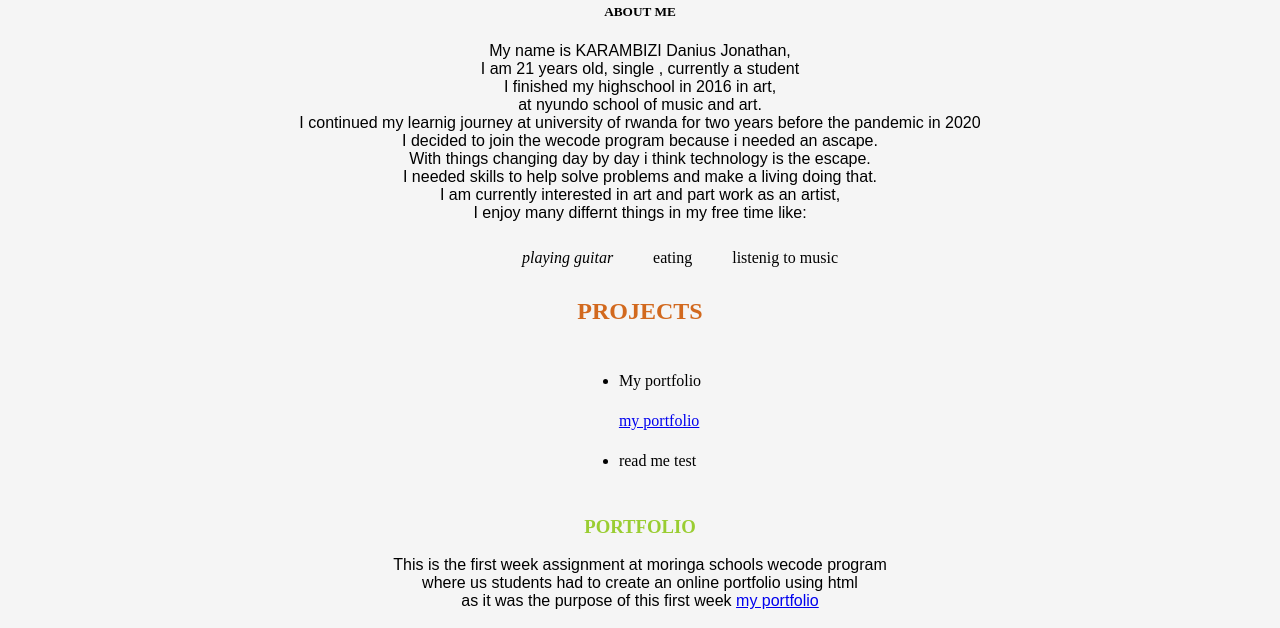
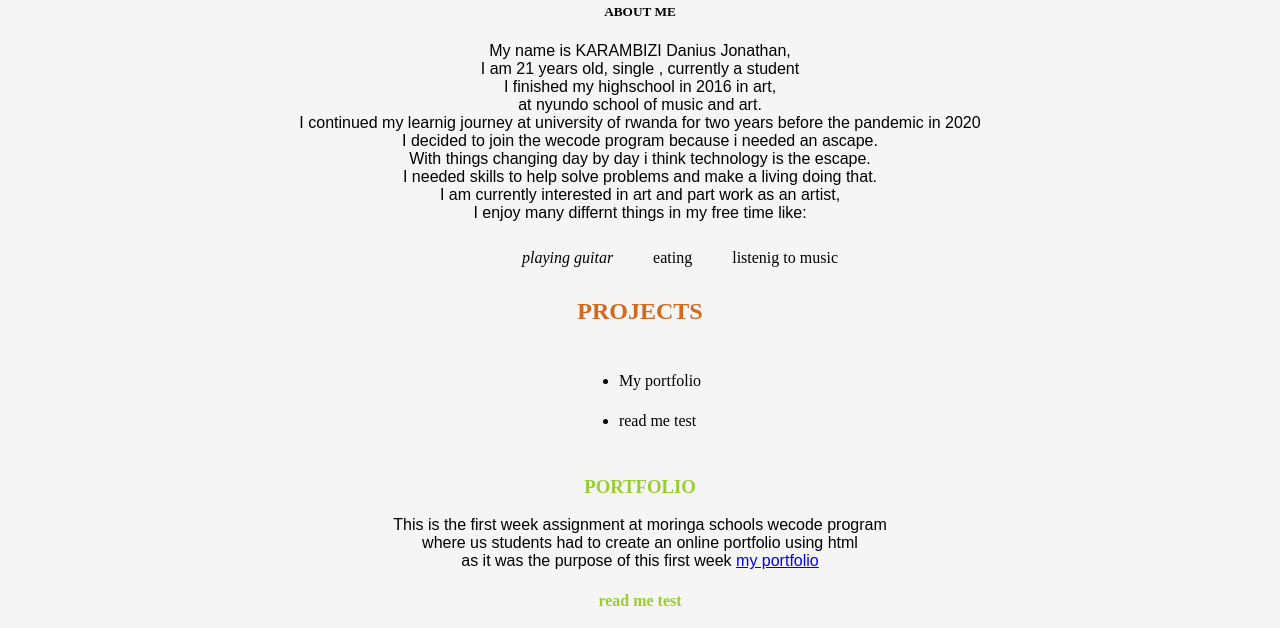
Before and after one commit to Danikard/portfolio, a plain HTML site: page portfolio.html in a window 1280 px wide. Shown: the part 428-1056 px from the top of the page. Drawn offline with Linux system fonts and the light colour scheme.

Commit message:
change content location

```diff
--- a/portfolio.html
+++ b/portfolio.html
@@ -33,7 +33,7 @@
     <h2> PROJECTS</h2>
     <div class="list">
     <ul>
-        <li>My portfolio</li>  <a href="file:///home/karambizi/Desktop/IP/portfolio.html">my portfolio</a>
+        <li>My portfolio</li>
         <li>read me test</li>
 
     </ul>
```
